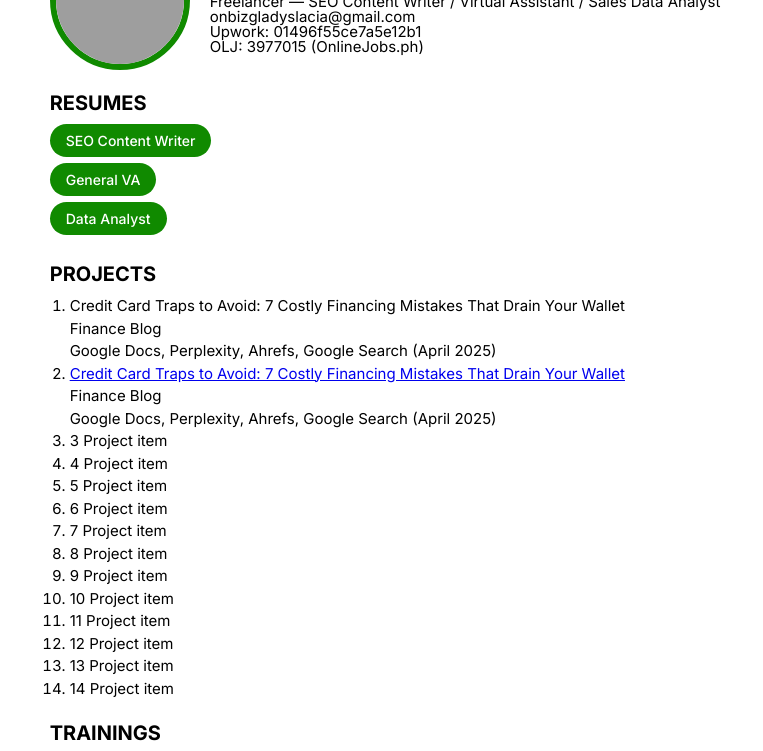
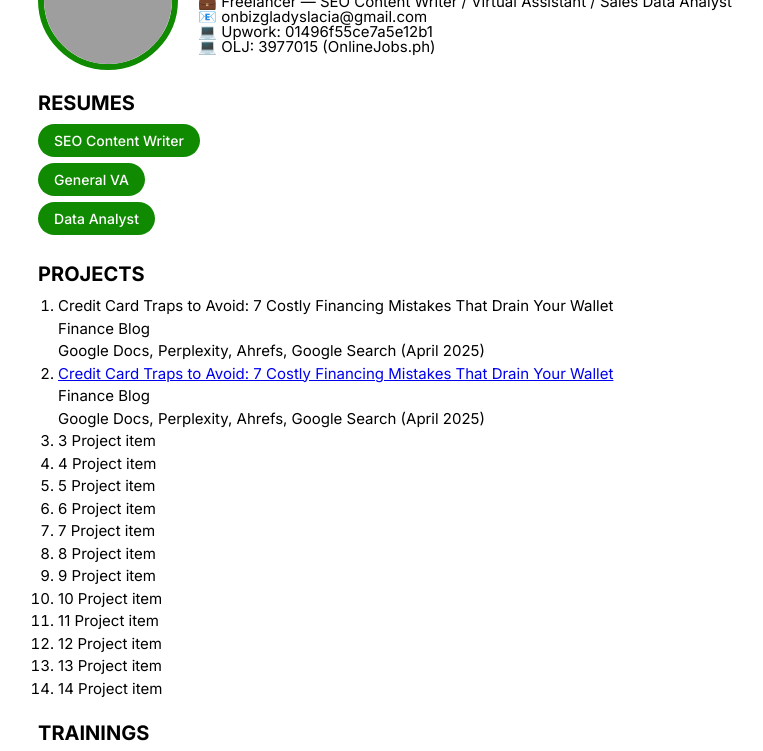
Before and after one commit to gladyslacia/gladyslacia.github.io, a plain HTML site: page index.html in a window 1280 px wide. Shown: the part 135-886 px from the top of the page, without its empty margins (255-1018 px from the left). Drawn offline with Linux system fonts and the light colour scheme; grey boxes are pictures that could not be loaded.

Commit message:
Update index.html

```diff
--- a/index.html
+++ b/index.html
@@ -298,10 +298,10 @@
         <h1>GLADYS LACIA</h1>
         <!-- left it "naked" so there would be as little editing needed as possible -->
         <div id="details">
-          <p>Freelancer &mdash; SEO Content Writer / Virtual Assistant / Sales Data Analyst</p>
-          <p>onbizgladyslacia@gmail.com</p>
-          <p>Upwork: 01496f55ce7a5e12b1</p>
-          <p>OLJ: 3977015 (OnlineJobs.ph)</p>
+          <p>&#128188; Freelancer &mdash; SEO Content Writer / Virtual Assistant / Sales Data Analyst</p>
+          <p>&#128231; onbizgladyslacia@gmail.com</p>
+          <p>&#128187; Upwork: 01496f55ce7a5e12b1</p>
+          <p>&#128187; OLJ: 3977015 (OnlineJobs.ph)</p>
         </div>
       </div>
     </div>
```
